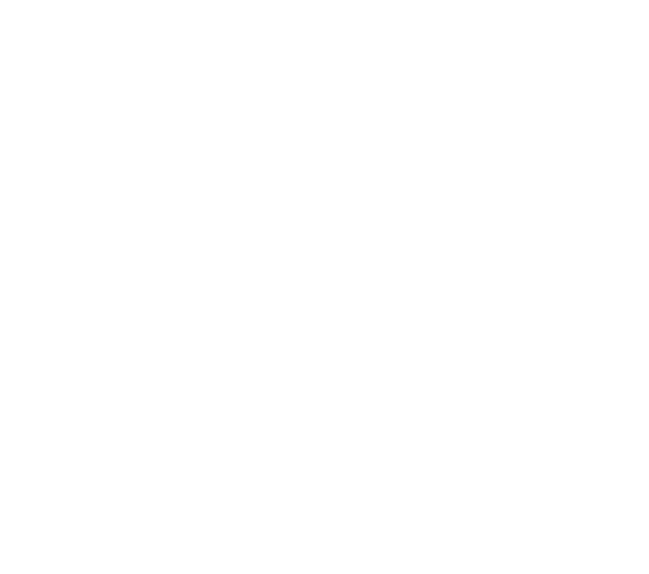
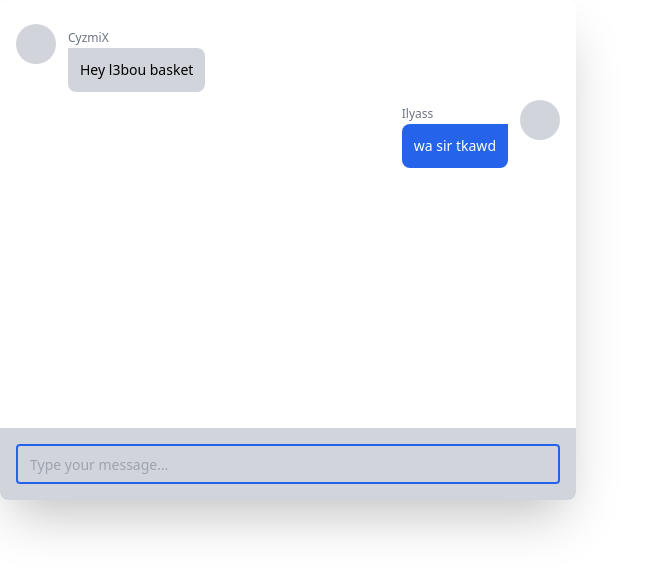
Before and after one commit to CyzmiX/TCSF-2-Chat-App, a SvelteKit app: page / in a window 1280 px wide. Shown: the top 574 px of the page, without its empty margins (0-649 px from the left). Built offline with nearby package versions, Linux system fonts and the light colour scheme.

Commit message:
chat layout test

```diff
--- a/src/routes/+page.svelte
+++ b/src/routes/+page.svelte
@@ -1,3 +1,51 @@
 <script lang="ts">
 
 </script>
+
+<!-- Component Start -->
+<div id="main" class="flex flex-col flex-grow w-full max-w-xl bg-white shadow-2xl rounded-lg overflow-hidden">
+    <div class="flex flex-col flex-grow h-0 p-4 overflow-auto">
+        <div class="flex w-full mt-2 space-x-3 max-w-xs">
+            <div class="flex-shrink-0 h-10 w-10 rounded-full bg-gray-300"></div>
+            <div>
+                <span class="text-xs text-gray-500 leading-none">CyzmiX</span>
+                <div class="bg-gray-300 p-3 rounded-r-lg rounded-bl-lg">
+                    <p class="text-sm">Hey l3bou basket</p>
+                </div>
+
+            </div>
+        </div>
+        <div class="flex w-full mt-2 space-x-3 max-w-xs ml-auto justify-end">
+            <div>
+                <span class="text-xs text-gray-500 leading-none">Ilyass</span>
+                <div class="bg-blue-600 text-white p-3 rounded-l-lg rounded-br-lg">
+                    <p class="text-sm">wa sir tkawd</p>
+                </div>
+
+            </div>
+            <div class="flex-shrink-0 h-10 w-10 rounded-full bg-gray-300"></div>
+        </div>
+    </div>
+
+    <div class="bg-gray-300 p-4">
+        <input id="msg" class="flex items-center h-10 w-full rounded px-3 text-sm" type="text" placeholder="Type your message…">
+    </div>
+</div>
+<!-- Component End  -->
+<style>
+    #main {
+        height: 500px;
+    }
+    #msg {
+        background-color: transparent;
+        border: 2px solid rgb(37 99 235);
+        transition: all 0.2s ease;
+    }
+    #msg:focus {
+        border: 2px solid rgb(67 129 235);
+        box-shadow: 0px 2px 15px rgba(67, 129, 235, 0.4);
+    }
+    input:focus{
+        outline: none;
+    }
+</style>
```
